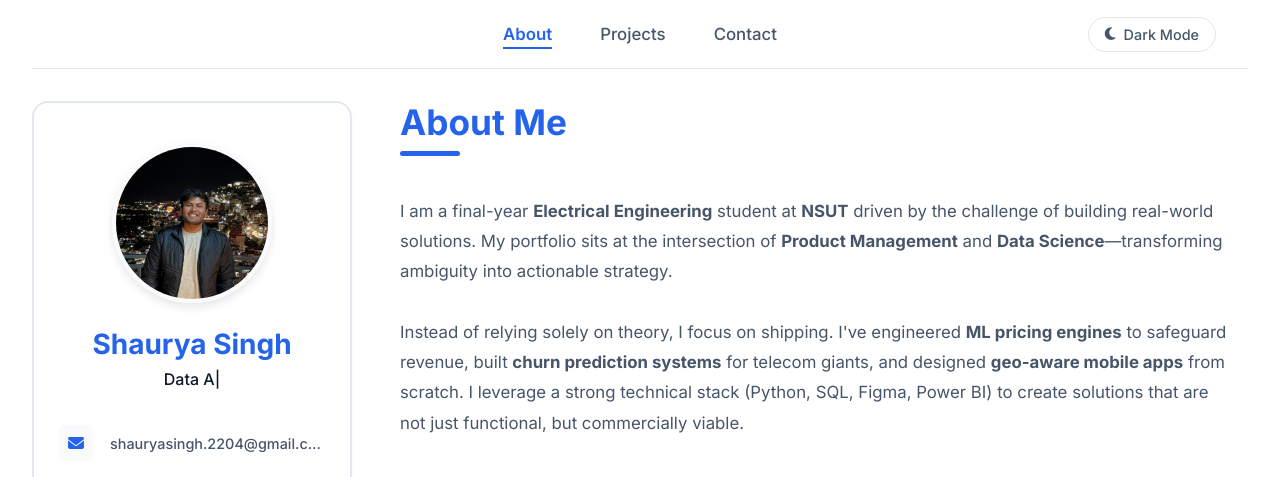
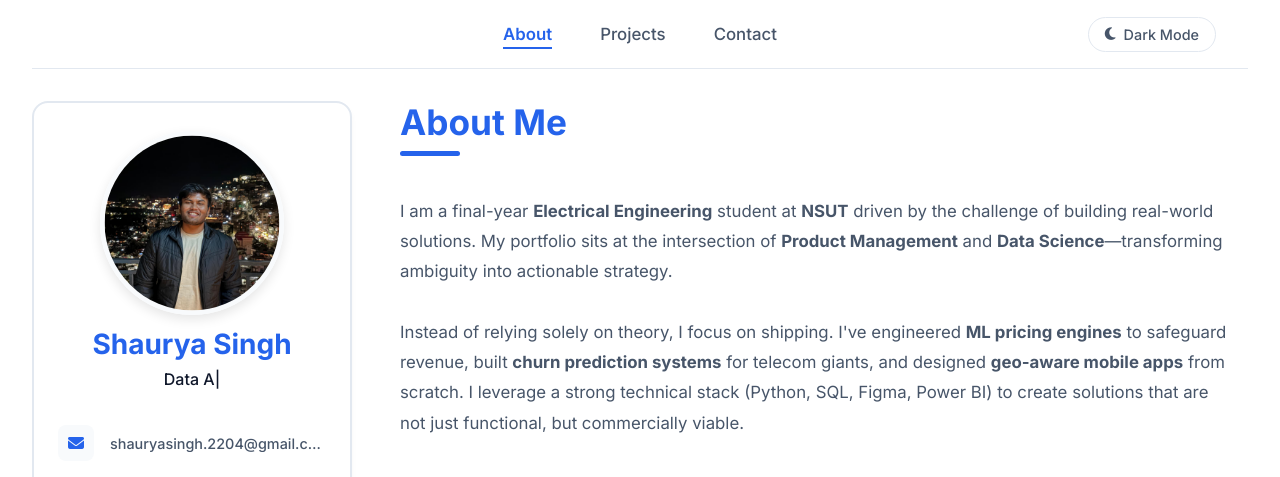
Before and after one commit to shauryasingh20/portfolio-website, a website: page index.html in a window 1280 px wide. Shown: the top 477 px of the page. Drawn offline with nearby package versions, Linux system fonts and the light colour scheme.

Commit message:
Add scale transform to profile element

```diff
--- a/index.html
+++ b/index.html
@@ -110,6 +110,7 @@
             border: 4px solid var(--bg-secondary);
             box-shadow: 0 4px 10px rgba(0,0,0,0.1);
             display: block;
+            transform: scale(1.15);
         }
         .profile-name { font-size: 1.75rem; font-weight: 700; color: var(--primary-blue); margin-bottom: 0.5rem; }
         .profile-title { color: var(--primary-dark); margin-bottom: 2rem; font-size: 1rem; font-weight: 500; min-height: 1.5em; }
```
